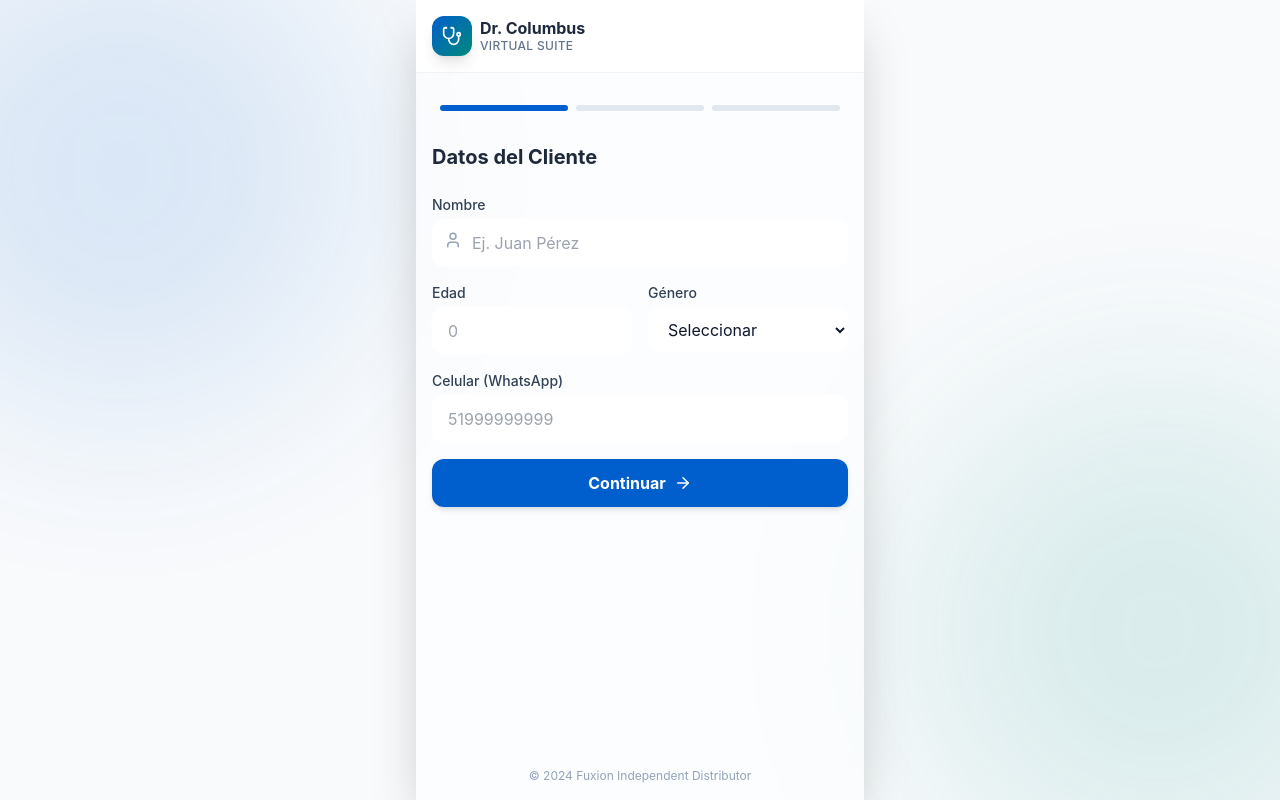
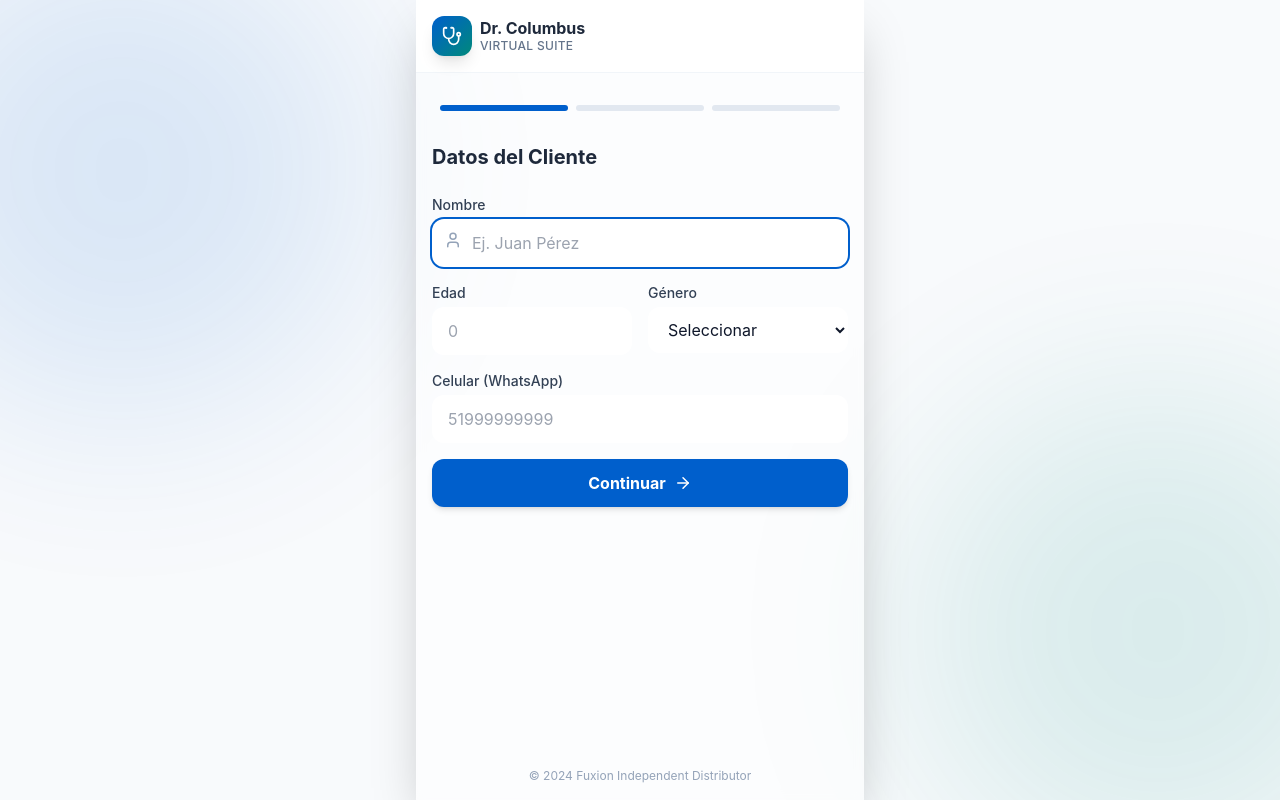
Before and after one commit to jesus-bazan-entel/apolo-fuxion, a React (Vite) app: page /consultation in a window 1280 px wide. Built offline with nearby package versions, Linux system fonts and the light colour scheme.

Commit message:
Fix: Input focus loss and empty results page

```diff
--- a/src/context/AppContext.jsx
+++ b/src/context/AppContext.jsx
@@ -37,6 +37,12 @@ export function AppProvider({ children }) {
     };
 
     const saveConsultation = (resultData) => {
+        // Update current valid state immediately so UI can update
+        setCurrentConsultation(prev => ({
+            ...prev,
+            results: resultData
+        }));
+
         const newItem = {
             id: Date.now(),
             date: new Date().toISOString(),
--- a/src/pages/FormWizard.jsx
+++ b/src/pages/FormWizard.jsx
@@ -41,13 +41,22 @@ export default function FormWizard() {
             goal: currentConsultation.goal,
             conditions: currentConsultation.conditions
         });
+
+        // Save logic should update context properly
         saveConsultation(results);
         navigate('/results');
     };
 
-    // --- STEPS RENDERERS ---
+    return (
+        <div className="py-4">
+            {/* Progress Bar */}
+            <div className="flex gap-2 mb-8 px-2">
+                {[1, 2, 3].map(i => (
+                    <div key={i} className={`h-1.5 flex-1 rounded-full transition-colors ${i <= step ? 'bg-fuxion-blue' : 'bg-slate-200'}`} />
+                ))}
+            </div>
 
-    const Step1_Profile = () => (
+            {step === 1 && (
                 <div className="space-y-4 animate-in slide-in-from-right duration-500">
                     <h2 className="text-xl font-bold text-slate-800 mb-6">Datos del Cliente</h2>
 
@@ -61,6 +70,7 @@ export default function FormWizard() {
                                 placeholder="Ej. Juan Pérez"
                                 value={currentConsultation.profile.name}
                                 onChange={e => updateProfile('name', e.target.value)}
+                                autoFocus
                             />
                         </div>
                     </div>
@@ -109,21 +119,15 @@ export default function FormWizard() {
                         Continuar <ArrowRight size={18} />
                     </button>
                 </div>
-    );
+            )}
 
-    const Step2_Goal = () => {
-        const goals = [
-            'Bajar de Peso', 'Inmunidad', 'Energía', 'Detox',
-            'Articulaciones', 'Hormonal', 'Deporte', 'Vigor Mental'
-        ];
-
-        return (
+            {step === 2 && (
                 <div className="space-y-4 animate-in slide-in-from-right duration-500">
                     <h2 className="text-xl font-bold text-slate-800 mb-2">Objetivo Principal</h2>
                     <p className="text-slate-500 text-sm mb-6">Selecciona qué desea mejorar tu cliente.</p>
 
                     <div className="grid grid-cols-2 gap-3">
-                    {goals.map(g => (
+                        {['Bajar de Peso', 'Inmunidad', 'Energía', 'Detox', 'Articulaciones', 'Hormonal', 'Deporte', 'Vigor Mental'].map(g => (
                             <button
                                 key={g}
                                 onClick={() => updateField('goal', g)}
@@ -145,19 +149,15 @@ export default function FormWizard() {
                         Continuar <ArrowRight size={18} />
                     </button>
                 </div>
-        );
-    };
+            )}
 
-    const Step3_Conditions = () => {
-        const conditions = ['Hipertensión', 'Diabetes', 'Gastritis', 'Embarazo', 'Lactancia'];
-
-        return (
+            {step === 3 && (
                 <div className="space-y-4 animate-in slide-in-from-right duration-500">
                     <h2 className="text-xl font-bold text-slate-800 mb-2">Matriz de Riesgo</h2>
                     <p className="text-slate-500 text-sm mb-6">Selecciona si presenta alguna de estas condiciones.</p>
 
                     <div className="space-y-2">
-                    {conditions.map(c => {
+                        {['Hipertensión', 'Diabetes', 'Gastritis', 'Embarazo', 'Lactancia'].map(c => {
                             const active = currentConsultation.conditions.includes(c);
                             return (
                                 <button
@@ -185,21 +185,7 @@ export default function FormWizard() {
                         Generar Receta <Activity size={18} />
                     </button>
                 </div>
-        );
-    };
-
-    return (
-        <div className="py-4">
-            {/* Progress Bar */}
-            <div className="flex gap-2 mb-8 px-2">
-                {[1, 2, 3].map(i => (
-                    <div key={i} className={`h-1.5 flex-1 rounded-full transition-colors ${i <= step ? 'bg-fuxion-blue' : 'bg-slate-200'}`} />
-                ))}
-            </div>
-
-            {step === 1 && <Step1_Profile />}
-            {step === 2 && <Step2_Goal />}
-            {step === 3 && <Step3_Conditions />}
+            )}
         </div>
     );
 }
```
Lines whose indentation alone changed are shown as unchanged.
